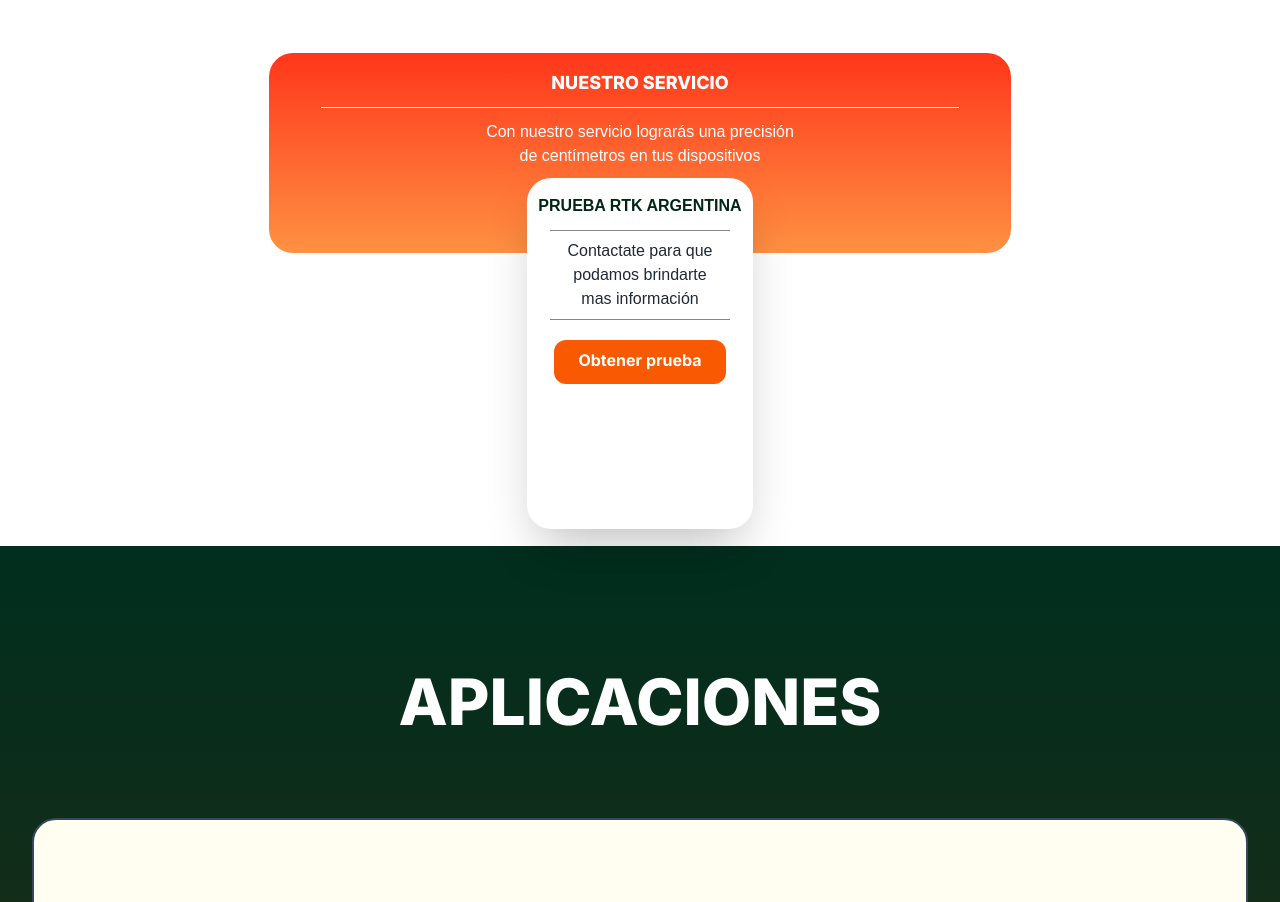
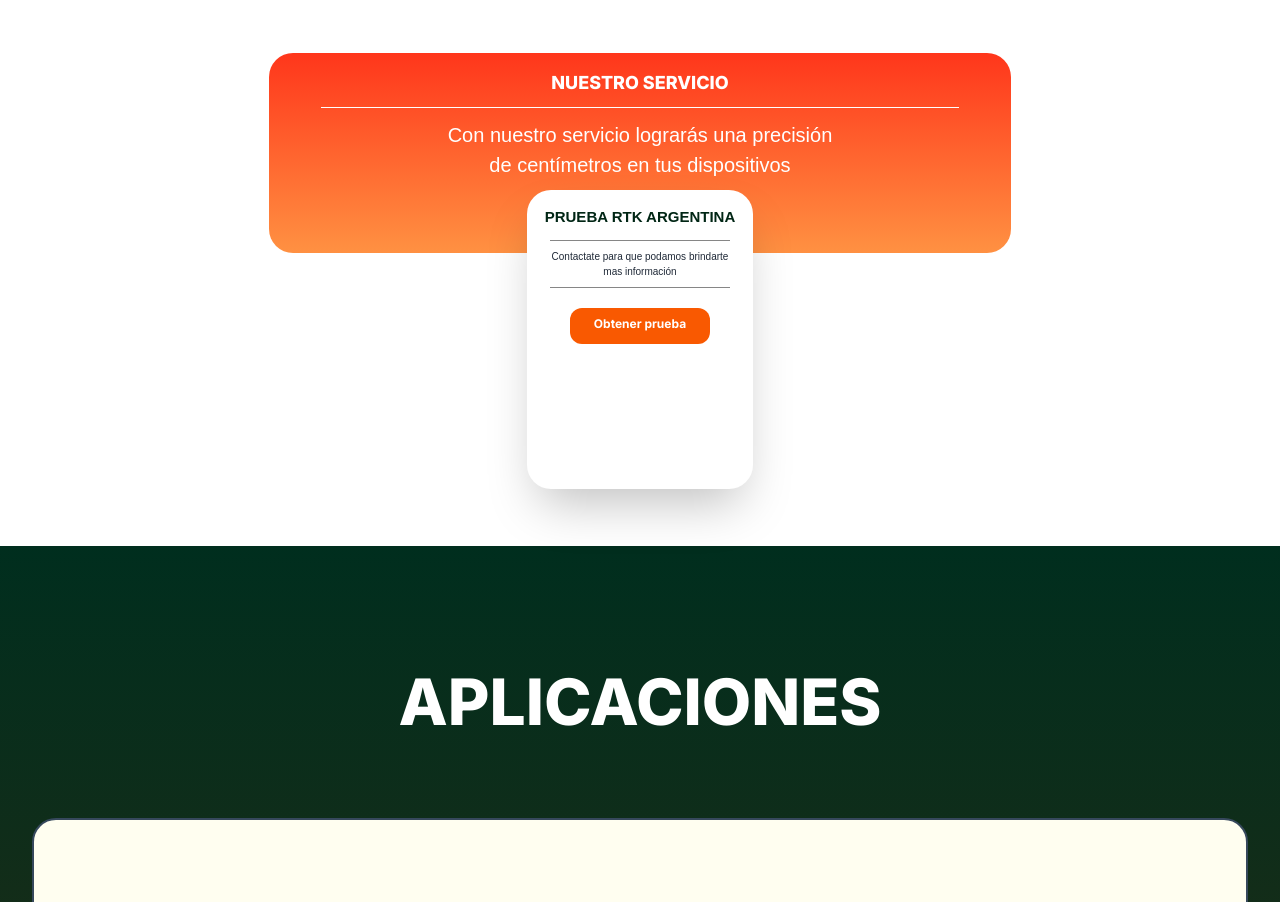
Before and after one commit to Anibal-Quiroz-P5/rtk-argentina-003, a Next.js app: page / in a window 1280 px wide. Shown: the part 820-1722 px from the top of the page. Built offline with nearby package versions, Linux system fonts and the light colour scheme.

Commit message:
fix font size card features

```diff
--- a/src/app/components/Hero.tsx
+++ b/src/app/components/Hero.tsx
@@ -268,7 +268,7 @@ const Hero = () => {
             NUESTRO SERVICIO
           </h3>
           <hr className="border-t-1 border-white 2xl:pt-0 2xl:mx-64 pb-3 2xl:pb-0 2xl:my-5 mx-[52px]" />
-          <h5 className="font-rubik 2xl:font-bold pl-[10px] pr-[10px]  text-[#FFFFFF] text-center text-[16px] ">
+          <h5 className="font-rubik 2xl:font-bold pl-[10px] pr-[10px] 2xl:text-[15px] text-[#FFFFFF] text-center text-[13px] lg:text-[20px] ">
             Con nuestro servicio lograrás una precisión
             <br />
             de centímetros en tus dispositivos
@@ -278,14 +278,14 @@ const Hero = () => {
 
           <Link href="#contacto" className="flex items-center justify-center ">
             <div className="flex flex-col items-center justify-center  w-[226px] 2xl:w-1/2 2xl:h-[240px] bg-white  -mt-[-10px]  pb-2 2xl:-mt-[-23px] lg:pb-[137px] shadow-2xl rounded-3xl overflow-hidden ">
-              <div className="py-4 pb-3   font-rubik font-semibold text-[16px] uppercase  text-[#012615] 2xl:mt-[100px] ">
+              <div className="py-4 pb-3   font-rubik font-semibold text-[15px] uppercase  text-[#012615] 2xl:mt-[100px] ">
                 PRUEBA RTK ARGENTINA
               </div>
 
               <hr className="border-t-0 border border-[#868686] w-[180px] 2xl:w-4/5 " />
 
               <div className="flex flex-col items-center justify-between py-2 px-3 bg-white ">
-                <h1 className="text-gray-800 font-rubik font-regular text-[16px]  pb-2 2xl:pb-[10px] 2xl:pt-[2px] text-center ">
+                <h1 className="text-gray-800 font-rubik font-regular text-[10px] 2xl:text-[15px] pb-2 2xl:pb-[10px] 2xl:pt-[2px] text-center ">
                   Contactate para que podamos brindarte
                   <br />
                   mas información
@@ -297,7 +297,7 @@ const Hero = () => {
 
                 <div className="pt-[20px]  ">
                   <button className=" bg-[#F95901]  px-6 py-3 pt-2   rounded-xl  hover:bg-[#f7793f]  ">
-                    <span className="  font-bold font-inter text-[16px] text-white lg:block">
+                    <span className="  font-bold font-inter text-xs text-white lg:block">
                       Obtener prueba
                     </span>
                   </button>
```
